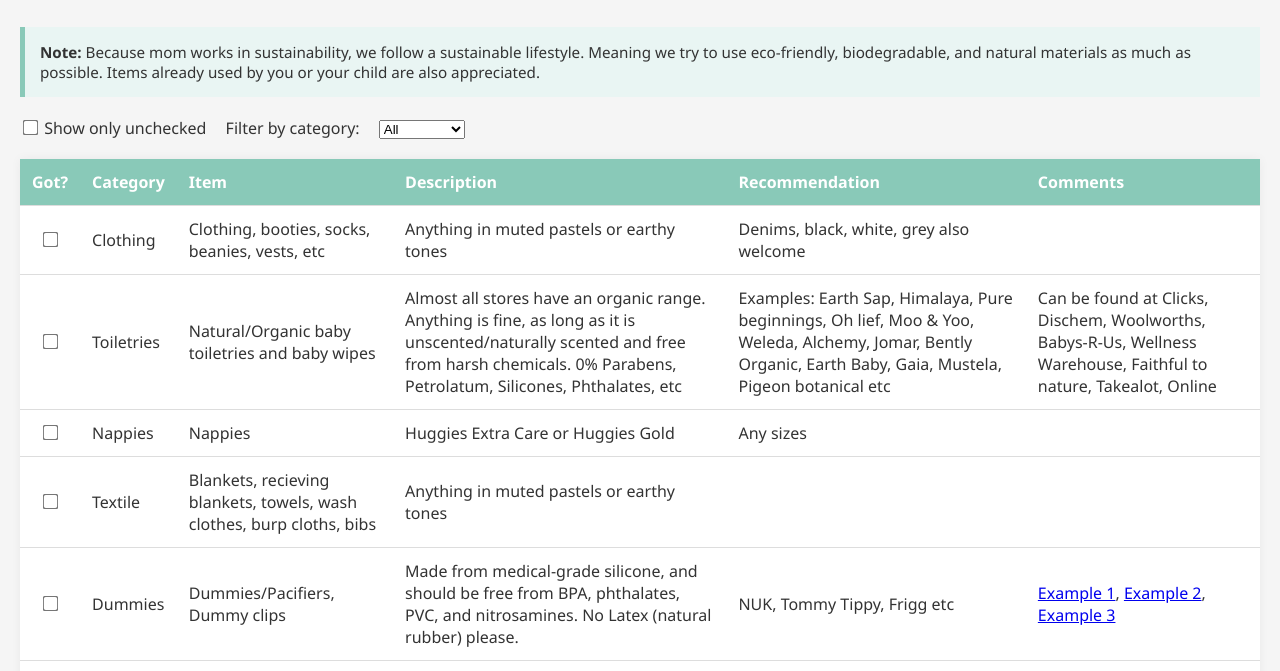
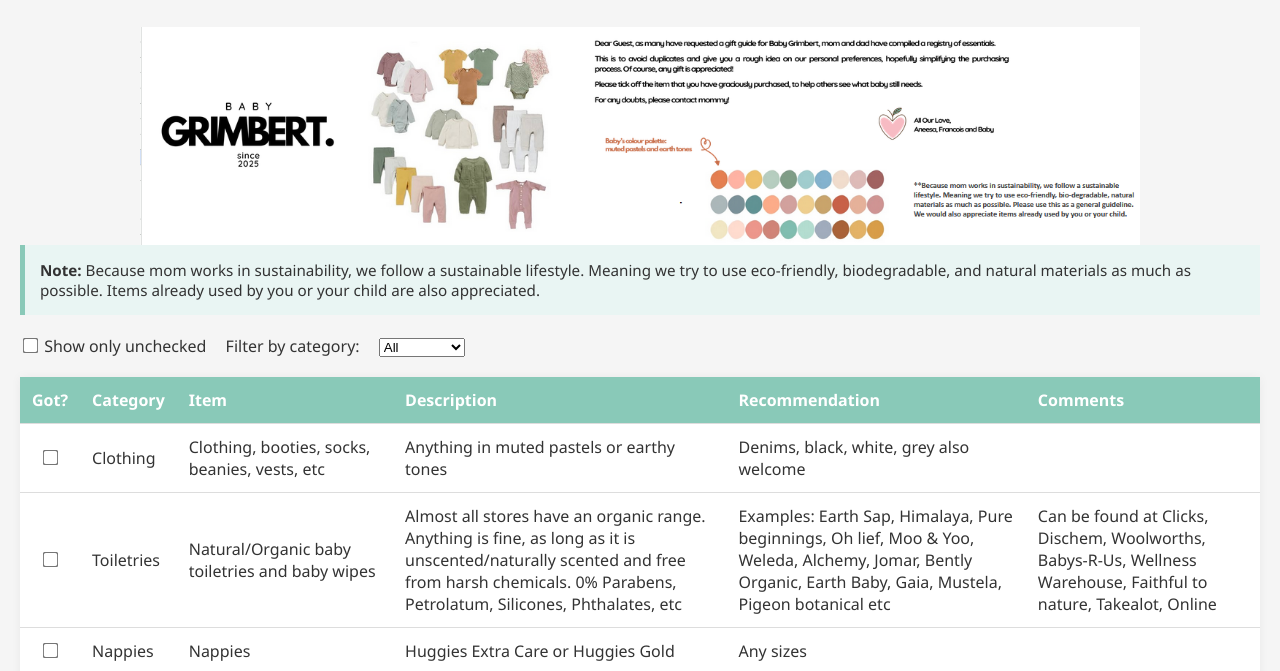
Before and after one commit to ReeveA95/baby-shower-gift-list, a plain HTML site: page index.html in a window 1280 px wide. Shown: the part 87-758 px from the top of the page. Drawn offline with Linux system fonts and the light colour scheme.

Commit message:
Update index.html

```diff
--- a/index.html
+++ b/index.html
@@ -64,6 +64,8 @@
 <div class="header">
     <h1>Baby Shower Gift List</h1>
 </div>
+
+<img src="banner.png" alt="Baby Shower Banner" style="width: 100%; max-width: 1000px; display: block; margin: auto;" />
 
 <div class="note">
     <strong>Note:</strong> Because mom works in sustainability, we follow a sustainable lifestyle. Meaning we try to use eco-friendly, biodegradable, and natural materials as much as possible. Items already used by you or your child are also appreciated.
```
